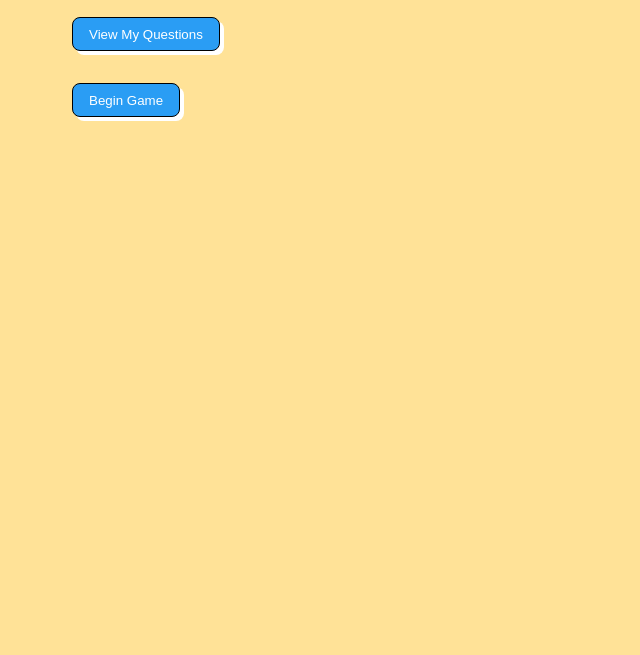
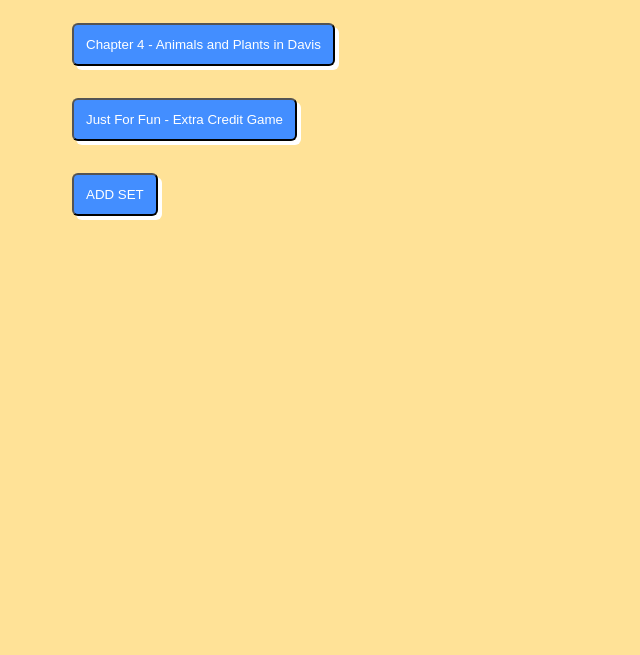
Before and after one commit to hodangkhoinguyen/SealKnowledge, a plain HTML site: page questions/view.html in a window 1280 px wide. Shown: the part 145-800 px from the top of the page, without its empty margins (0-640 px from the left). Drawn offline with Linux system fonts and the light colour scheme.

Commit message:
Some pages

```diff
--- a/questions/styles.css
+++ b/questions/styles.css
@@ -1,9 +1,5 @@
 body {
     background-color: #FFE297;
-}
-
-* {
-    color: white;
 }
 
 .container {
@@ -11,15 +7,18 @@ body {
     position: relative;
 }
 
+.button-container {
+    display: flex;
+    flex-direction: column;
+}
+
 .shadow-button {
+    color: white;
     cursor: pointer;
-    background-color: #2a9df4;
-    height: 2rem;
-    padding: 1rem;
-    border: 0.1rem solid black;
-    border-radius: 8px;
-    display: grid;
-    place-content: center;
+    background-color: #438EFF;
+    padding: 0.75rem;
+    width: fit-content;
+    margin: 1rem 0;
+    border-radius: 6px;
     box-shadow: 0.25rem 0.25rem 0 white;
-    margin: 2rem 0;
 }
--- a/questions/view.html
+++ b/questions/view.html
@@ -6,15 +6,14 @@
     <meta name="viewport" content="width=device-width, initial-scale=1.0">
     <title>Welcome</title>
     <link href="styles.css" rel="stylesheet" >
-    <script src="script.js" defer></script>
-
 </head>
 <body>
     <div class="container">
-        <h1>Welcome Back Christine!</h1>
-        <div id="button-container">
-            <button class="shadow-button">View My Questions</button>
-            <button class="shadow-button">Begin Game</button>
+        <h1>View My Questions</h1>
+        <div class="button-container">
+            <button class="shadow-button">Chapter 4 - Animals and Plants in Davis</button>
+            <button class="shadow-button">Just For Fun - Extra Credit Game</button>
+            <button class="shadow-button">ADD SET</button>
         </div>
     </div>
 </body>
```
Also changed, not shown: questions/detail.html (+2 -3 lines), questions/mock-questions.json (added, +28 -0 lines), welcome-back/profile.png.
